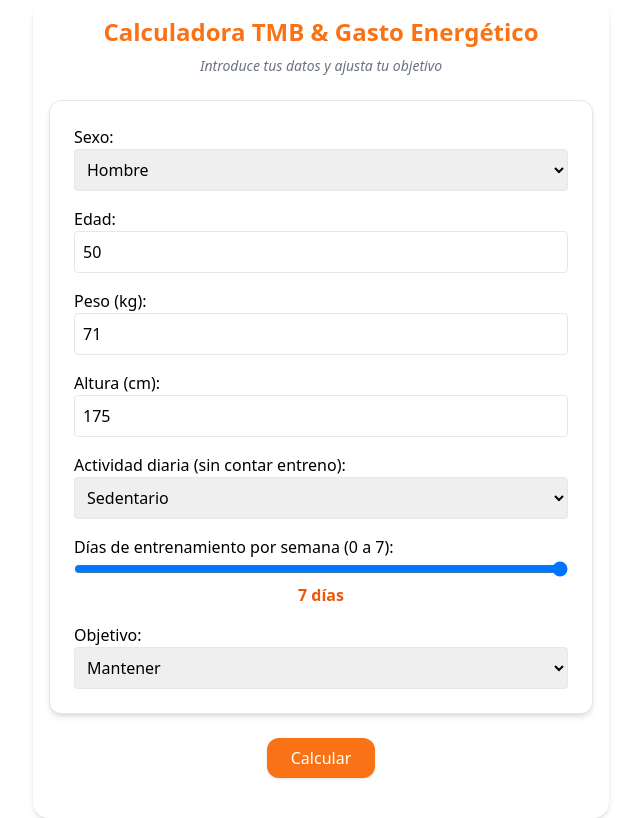
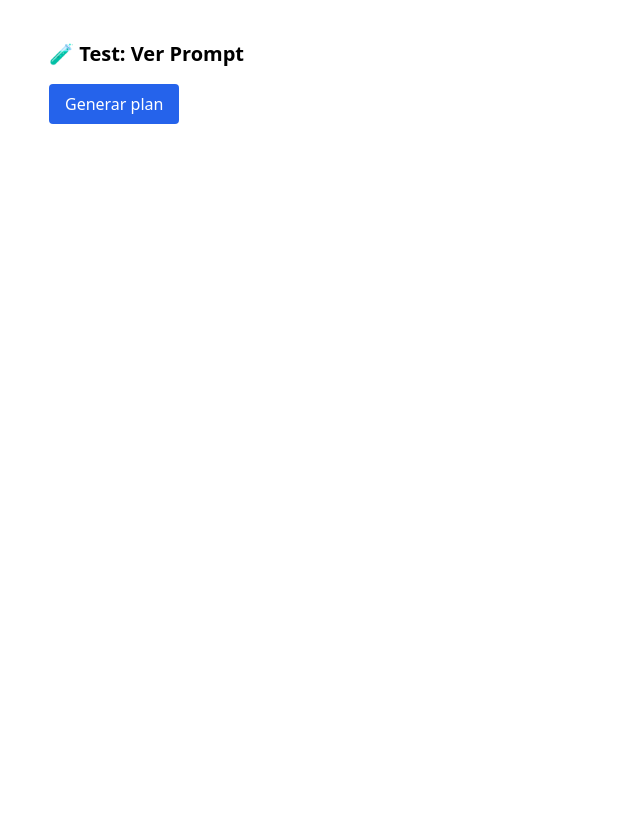
Before and after one commit to tri-naranjus/TMBDobleBoton, a React (Vite) app: page / in a window 1280 px wide. Shown: the whole page, without its empty margins (319-959 px from the left). Built offline with nearby package versions, Linux system fonts and the light colour scheme.

Commit message:
Update App.jsx

```diff
--- a/src/App.jsx
+++ b/src/App.jsx
@@ -1,166 +1,12 @@
+import React from "react";
+import PlanNutricionalEntreno from "./components/PlanNutricionalEntreno";
 
-import React, { useState } from 'react';
-import PlanNutricionalEntreno from './components/PlanNutricionalEntreno';
-
-const actividadFactor = {
-  'Sedentario': [1.1, 1.2, 1.2, 1.3, 1.4, 1.5, 1.5, 1.5],
-  'Ligeramente activo': [1.2, 1.4, 1.4, 1.5, 1.6, 1.7, 1.7, 1.7],
-  'Activo': [1.4, 1.6, 1.6, 1.7, 1.8, 1.9, 1.9, 1.9],
-  'Muy activo': [1.5, 1.8, 1.8, 1.9, 2.0, 2.1, 2.1, 2.1]
-};
-
-const objetivosMacros = {
-  "Definir": { prot: 2.2, grasa: 0.8 },
-  "Mantener": { prot: 1.8, grasa: 1.0 },
-  "Ganar masa": { prot: 2.0, grasa: 1.1 }
-};
-
-export default function CalculadoraTMB() {
-  const [sexo, setSexo] = useState('Hombre');
-  const [edad, setEdad] = useState(50);
-  const [peso, setPeso] = useState(71);
-  const [altura, setAltura] = useState(175);
-  const [actividad, setActividad] = useState('Sedentario');
-  const [diasEntreno, setDiasEntreno] = useState(7);
-  const [objetivo, setObjetivo] = useState('Mantener');
-  const [resultados, setResultados] = useState(null);
-
-  const calcular = () => {
-    const pesoF = parseFloat(peso);
-    const alturaF = parseFloat(altura);
-    const edadF = parseFloat(edad);
-
-    let hb, owen, mifflin;
-
-    if (sexo === 'Hombre') {
-      hb = 88.36 + (13.4 * pesoF) + (4.8 * alturaF) - (5.7 * edadF);
-      owen = 879 + (10.2 * pesoF);
-      mifflin = (10 * pesoF) + (6.25 * alturaF) - (5 * edadF) + 5;
-    } else {
-      hb = 447.6 + (9.2 * pesoF) + (3.1 * alturaF) - (4.3 * edadF);
-      owen = 795 + (7.18 * pesoF);
-      mifflin = (10 * pesoF) + (6.25 * alturaF) - (5 * edadF) - 161;
-    }
-
-    const tmb = (hb + owen + mifflin) / 3;
-    const factor = actividadFactor[actividad][diasEntreno];
-    const getSinTermogenesis = tmb * factor;
-    const termogenesis = getSinTermogenesis * 0.10;
-    const get = getSinTermogenesis + termogenesis;
-
-    const deficit = get - 400 < 0 ? get - 400 : get * 0.85;
-    const superavitConservador = get + 350;
-    const superavitModerado = get + 500;
-    const superavitAlto = get + 700;
-
-    const calObjetivo = objetivo === 'Definir' ? deficit : objetivo === 'Mantener' ? get : superavitModerado;
-    const { prot, grasa } = objetivosMacros[objetivo];
-    const proteinas = pesoF * prot;
-    const grasas = pesoF * grasa;
-    const kcalProteinas = proteinas * 4;
-    const kcalGrasas = grasas * 9;
-    const kcalCarbs = calObjetivo - kcalProteinas - kcalGrasas;
-    const carbohidratos = kcalCarbs / 4;
-
-    setResultados({
-      tmb: tmb.toFixed(0),
-      get: get.toFixed(0),
-      deficit: Math.round(deficit),
-      superavitConservador: Math.round(superavitConservador),
-      superavitModerado: Math.round(superavitModerado),
-      superavitAlto: Math.round(superavitAlto),
-      objetivo,
-      kcal: Math.round(calObjetivo),
-      proteinas: Math.round(proteinas),
-      grasas: Math.round(grasas),
-      carbohidratos: Math.round(carbohidratos)
-    });
-  };
-
+function App() {
   return (
-    <div className="p-4 max-w-xl mx-auto bg-white rounded-2xl shadow-md">
-      <h1 className="text-2xl font-bold mb-2 text-orange-500 text-center">Calculadora TMB & Gasto Energético</h1>
-      <h2 className="text-sm text-gray-500 mb-6 text-center italic">Introduce tus datos y ajusta tu objetivo</h2>
-
-      <div className="bg-white p-6 rounded-xl shadow-md border border-gray-200 mb-6">
-        <div className="grid gap-4">
-          <div>
-            <label>Sexo:</label>
-            <select value={sexo} onChange={e => setSexo(e.target.value)} className="w-full border p-2 rounded">
-              <option>Hombre</option>
-              <option>Mujer</option>
-            </select>
-          </div>
-          <div>
-            <label>Edad:</label>
-            <input type="number" value={edad} onChange={e => setEdad(e.target.value)} className="w-full border p-2 rounded" />
-          </div>
-          <div>
-            <label>Peso (kg):</label>
-            <input type="number" value={peso} onChange={e => setPeso(e.target.value)} className="w-full border p-2 rounded" />
-          </div>
-          <div>
-            <label>Altura (cm):</label>
-            <input type="number" value={altura} onChange={e => setAltura(e.target.value)} className="w-full border p-2 rounded" />
-          </div>
-          <div>
-            <label>Actividad diaria (sin contar entreno):</label>
-            <select value={actividad} onChange={e => setActividad(e.target.value)} className="w-full border p-2 rounded">
-              <option>Sedentario</option>
-              <option>Ligeramente activo</option>
-              <option>Activo</option>
-              <option>Muy activo</option>
-            </select>
-          </div>
-          <div>
-            <label>Días de entrenamiento por semana (0 a 7):</label>
-            <input type="range" min="0" max="7" value={diasEntreno} onChange={e => setDiasEntreno(Number(e.target.value))} className="w-full" />
-            <div className="text-center font-semibold text-orange-600">{diasEntreno} días</div>
-          </div>
-          <div>
-            <label>Objetivo:</label>
-            <select value={objetivo} onChange={e => setObjetivo(e.target.value)} className="w-full border p-2 rounded">
-              <option>Definir</option>
-              <option>Mantener</option>
-              <option>Ganar masa</option>
-            </select>
-          </div>
-        </div>
-      </div>
-
-      <div className="flex justify-center mb-6">
-        <button onClick={calcular} className="bg-orange-500 text-white px-6 py-2 rounded-xl shadow hover:bg-orange-600 transition-all duration-300">Calcular</button>
-      </div>
-
-      {resultados && (
-        <>
-          <div className="bg-orange-50 p-6 rounded-xl shadow-inner space-y-3">
-            <p><strong>🔥 TMB promedio:</strong> {resultados.tmb} kcal</p>
-            <p><strong>⚖️ GET (mantenimiento):</strong> {resultados.get} kcal</p>
-            <p><strong>📉 Déficit recomendado:</strong> {resultados.deficit} kcal</p>
-            <p><strong>📈 Superávit conservador:</strong> {resultados.superavitConservador} kcal</p>
-            <p><strong>💪 Superávit normal:</strong> {resultados.superavitModerado} kcal</p>
-            <p><strong>🍽️ Superávit alto:</strong> {resultados.superavitAlto} kcal</p>
-            <hr className="my-4" />
-            <p className="text-lg font-bold text-orange-600">🍎 Recomendación de macronutrientes ({resultados.objetivo}):</p>
-            <p><strong>🔹 Calorías objetivo:</strong> {resultados.kcal} kcal</p>
-            <p><strong>🥚 Proteínas:</strong> {resultados.proteinas} g</p>
-            <p><strong>🥑 Grasas:</strong> {resultados.grasas} g</p>
-            <p><strong>🍞 Carbohidratos:</strong> {resultados.carbohidratos} g</p>
-          </div>
-
-          <div className="mt-10">
-            <PlanNutricionalEntreno
-              GET={parseFloat(resultados.kcal)}
-              peso={peso}
-              edad={edad}
-              altura={altura}
-              sexo={sexo}
-              objetivo={objetivo}
-            />
-          </div>
-        </>
-      )}
+    <div className="min-h-screen bg-white p-6">
+      <PlanNutricionalEntreno />
     </div>
   );
 }
+
+export default App;
```
